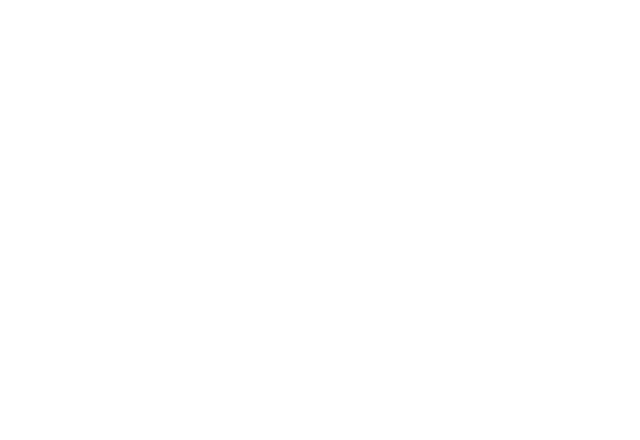
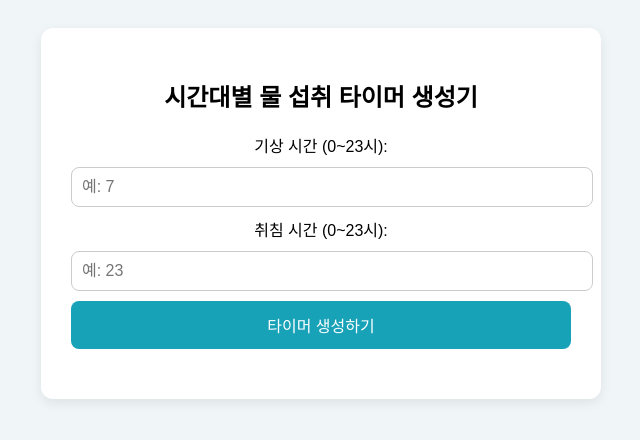
Before and after one commit to Blueknot-s/daily-water-app, a plain HTML site: page daily-water-timer.html in a window 1280 px wide. Shown: the whole page, without its empty margins (319-959 px from the left). Drawn offline with Linux system fonts and the light colour scheme.

Commit message:
Update daily-water-timer.html

```diff
--- a/daily-water-timer.html
+++ b/daily-water-timer.html
@@ -1 +1,86 @@
-<!-- daily-water-timer.html content -->
+<!DOCTYPE html>
+<html lang="ko">
+<head>
+  <meta charset="UTF-8">
+  <meta name="viewport" content="width=device-width, initial-scale=1.0">
+  <title>시간대별 물 섭취 타이머 생성기</title>
+  <style>
+    body {
+      font-family: 'Arial', sans-serif;
+      background: #f0f5f8;
+      padding: 20px;
+      text-align: center;
+    }
+    .calculator {
+      background: #ffffff;
+      border-radius: 12px;
+      padding: 30px;
+      max-width: 500px;
+      margin: auto;
+      box-shadow: 0 4px 12px rgba(0,0,0,0.08);
+    }
+    .calculator h2 {
+      margin-bottom: 20px;
+    }
+    .calculator input {
+      width: 100%;
+      padding: 10px;
+      margin: 10px 0;
+      border-radius: 8px;
+      border: 1px solid #ccc;
+      font-size: 16px;
+    }
+    .calculator button {
+      background: #17a2b8;
+      color: #fff;
+      padding: 12px;
+      border: none;
+      width: 100%;
+      font-size: 16px;
+      border-radius: 8px;
+      cursor: pointer;
+    }
+    .calculator .result {
+      margin-top: 20px;
+      text-align: left;
+      font-size: 16px;
+    }
+  </style>
+</head>
+<body>
+  <div class="calculator">
+    <h2>시간대별 물 섭취 타이머 생성기</h2>
+    <label for="wakeTime">기상 시간 (0~23시):</label>
+    <input type="number" id="wakeTime" placeholder="예: 7">
+
+    <label for="sleepTime">취침 시간 (0~23시):</label>
+    <input type="number" id="sleepTime" placeholder="예: 23">
+
+    <button onclick="generateTimers()">타이머 생성하기</button>
+    <div class="result" id="timerResult"></div>
+  </div>
+
+  <script>
+    function generateTimers() {
+      var wake = parseInt(document.getElementById('wakeTime').value);
+      var sleep = parseInt(document.getElementById('sleepTime').value);
+
+      if (isNaN(wake) || isNaN(sleep) || wake < 0 || wake > 23 || sleep < 0 || sleep > 23 || wake >= sleep) {
+        alert('기상 시간과 취침 시간을 정확히 입력해주세요.');
+        return;
+      }
+
+      var resultHTML = "<strong>추천 섭취 타이밍:</strong><ul>";
+      var hours = sleep - wake;
+      var interval = Math.floor(hours / 6);
+      for (var i = 0; i < 6; i++) {
+        var hour = wake + (i * interval);
+        if (hour >= sleep) break;
+        resultHTML += "<li>" + hour + ":00 – 물 한 잔 마시기</li>";
+      }
+      resultHTML += "</ul>";
+      document.getElementById('timerResult').innerHTML = resultHTML;
+    }
+  </script>
+</body>
+</html>
```
